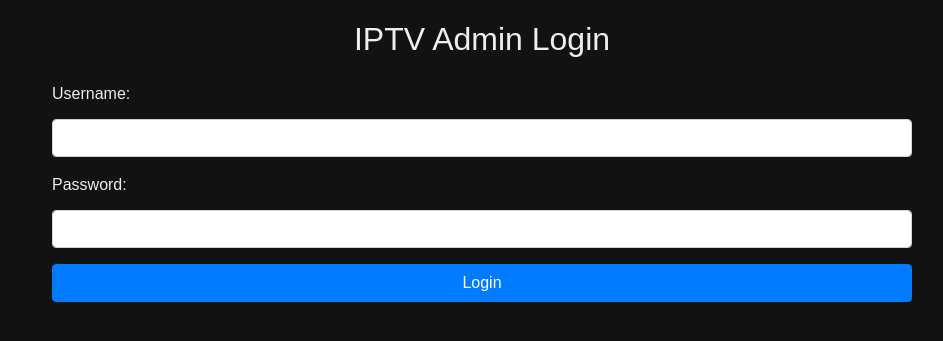
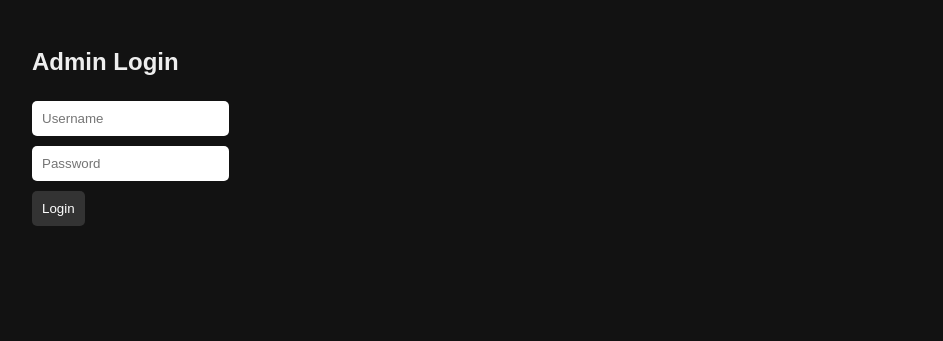
Before and after one commit to sangamp94/proxy, a Flask app: page /login in a window 1280 px wide. Shown: the top 341 px of the page, without its empty margins (158-1101 px from the left). Run offline with Flask 3, Linux system fonts and the light colour scheme; some libraries are stand-ins or nearby versions.

Commit message:
Update login.html

```diff
--- a/templates/login.html
+++ b/templates/login.html
@@ -1,37 +1,17 @@
 <!DOCTYPE html>
-<html lang="en">
+<html>
 <head>
-    <meta charset="UTF-8">
-    <meta name="viewport" content="width=device-width, initial-scale=1.0">
-    <title>Admin Login - IPTV Panel</title>
-    <link href="https://stackpath.bootstrapcdn.com/bootstrap/4.5.2/css/bootstrap.min.css" rel="stylesheet">
-    <link rel="stylesheet" href="{{ url_for('static', filename='styles.css') }}">
+  <title>Login</title>
+  <link rel="stylesheet" href="/static/styles.css">
 </head>
-<body class="dark-theme">
-    <div class="container login-container">
-        <h2 class="text-center mb-4">IPTV Admin Login</h2>
-        {% with messages = get_flashed_messages(with_categories=true) %}
-            {% if messages %}
-                {% for category, message in messages %}
-                    <div class="alert alert-{{ category }}">{{ message }}</div>
-                {% endfor %}
-            {% endif %}
-        {% endwith %}
-        <form method="POST" action="{{ url_for('login') }}">
-            <div class="form-group">
-                <label for="username">Username:</label>
-                <input type="text" class="form-control" id="username" name="username" required>
-            </div>
-            <div class="form-group">
-                <label for="password">Password:</label>
-                <input type="password" class="form-control" id="password" name="password" required>
-            </div>
-            <button type="submit" class="btn btn-primary btn-block">Login</button>
-        </form>
-    </div>
-
-    <script src="https://code.jquery.com/jquery-3.5.1.slim.min.js"></script>
-    <script src="https://cdn.jsdelivr.net/npm/@popperjs/core@2.5.4/dist/umd/popper.min.js"></script>
-    <script src="https://stackpath.bootstrapcdn.com/bootstrap/4.5.2/js/bootstrap.min.js"></script>
+<body>
+  <div class="container">
+    <h2>Admin Login</h2>
+    <form method="post">
+      <input type="text" name="username" placeholder="Username" required><br>
+      <input type="password" name="password" placeholder="Password" required><br>
+      <button type="submit">Login</button>
+    </form>
+  </div>
 </body>
 </html>
```
